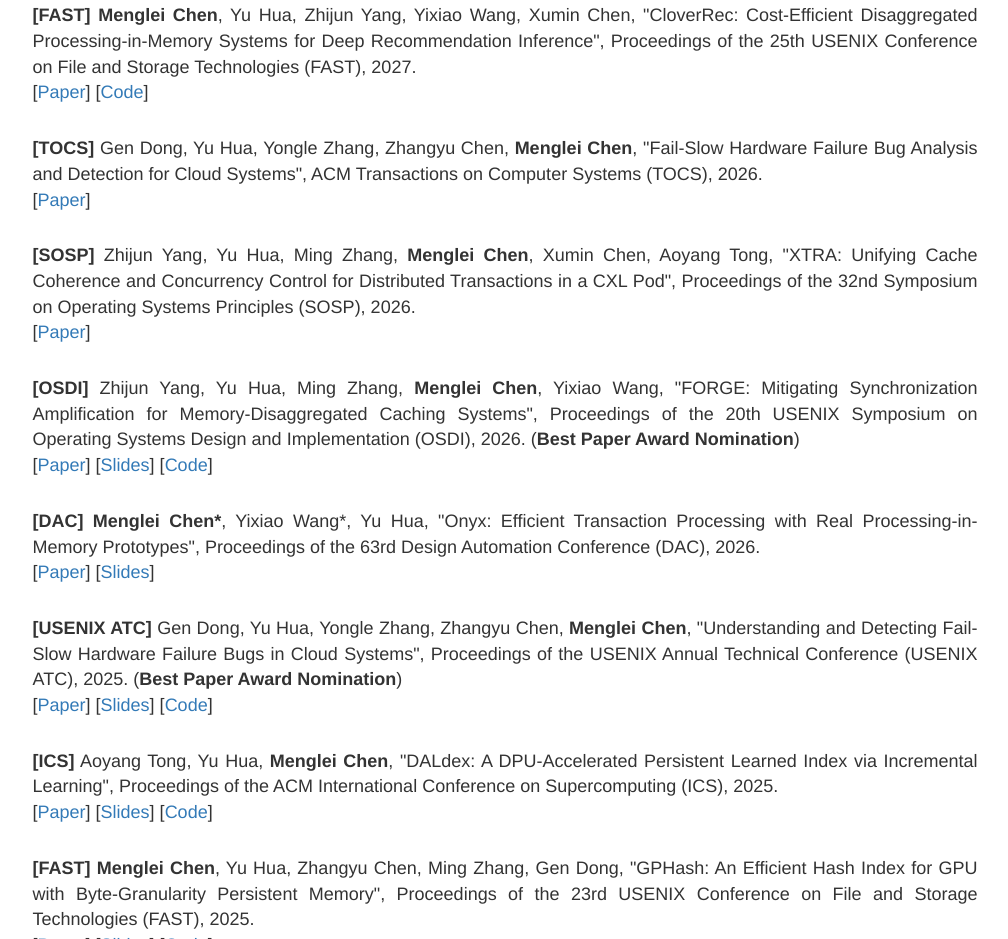
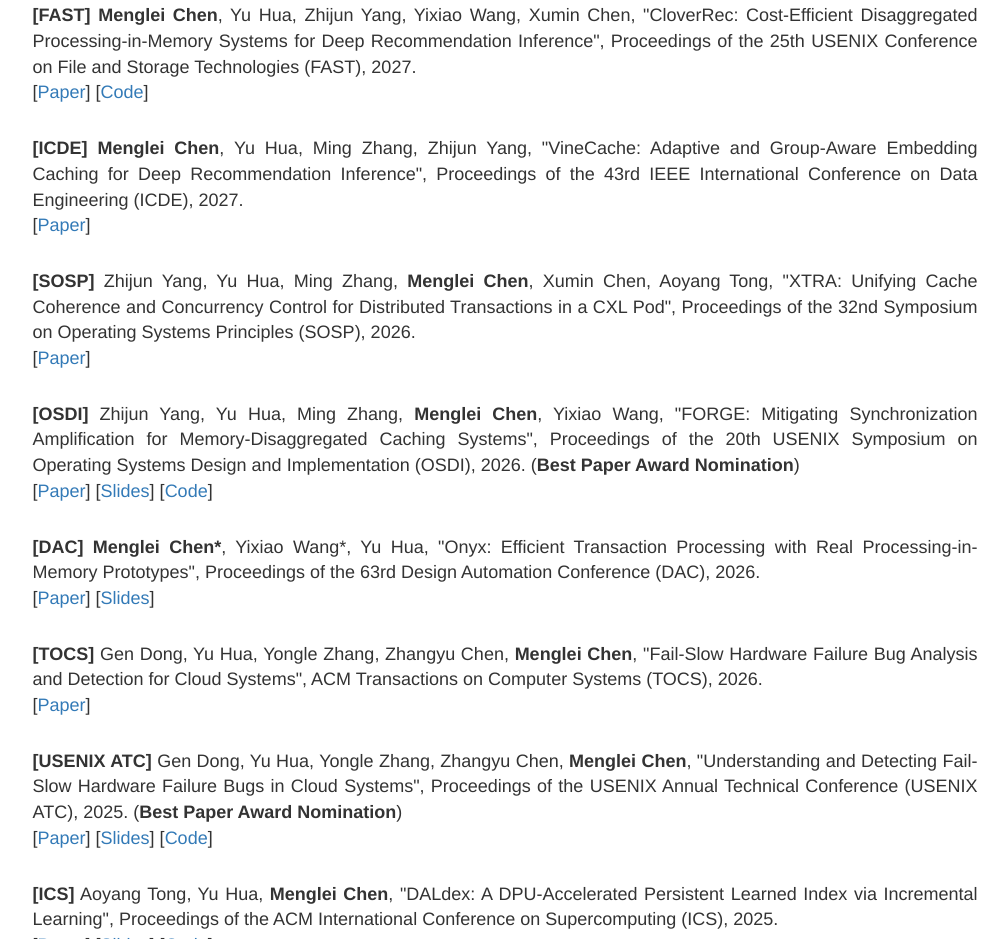
Before and after one commit to LighT-chenml/LighT-chenml.github.io, a plain HTML site: page index.html in a window 1280 px wide. Shown: the part 499-1438 px from the top of the page, without its empty margins (135-1143 px from the left). Drawn offline with nearby package versions, Linux system fonts and the light colour scheme.

Commit message:
Update publication list with VineCache ICDE 2027

```diff
--- a/index.html
+++ b/index.html
@@ -102,11 +102,11 @@
 
                     <p align="justify">
                         <font size="4.0">
-                        <b>[TOCS]</b> Gen Dong, Yu Hua, Yongle Zhang, Zhangyu Chen, <b>Menglei Chen</b>, "Fail-Slow Hardware Failure Bug Analysis and Detection for Cloud Systems", ACM Transactions on Computer Systems (TOCS), 2026.
+                        <b>[ICDE]</b> <b>Menglei Chen</b>, Yu Hua, Ming Zhang, Zhijun Yang, "VineCache: Adaptive and Group-Aware Embedding Caching for Deep Recommendation Inference", Proceedings of the 43rd IEEE International Conference on Data Engineering (ICDE), 2027.
                         </font>
                         <br>
                         <font size="4.0">
-                            [<a href="./resources/2026-TOCS-Sieve.pdf">Paper</a>]
+                            [<a href="">Paper</a>]
                         </font>
                         <br><br>
                     </p>
@@ -143,6 +143,17 @@
                         <font size="4.0">
                             [<a href="./resources/2026-DAC-Onyx.pdf">Paper</a>]
                             [<a href="./resources/2026-DAC-Onyx-Slides.pdf">Slides</a>]
+                        </font>
+                        <br><br>
+                    </p>
+
+                    <p align="justify">
+                        <font size="4.0">
+                        <b>[TOCS]</b> Gen Dong, Yu Hua, Yongle Zhang, Zhangyu Chen, <b>Menglei Chen</b>, "Fail-Slow Hardware Failure Bug Analysis and Detection for Cloud Systems", ACM Transactions on Computer Systems (TOCS), 2026.
+                        </font>
+                        <br>
+                        <font size="4.0">
+                            [<a href="./resources/2026-TOCS-Sieve.pdf">Paper</a>]
                         </font>
                         <br><br>
                     </p>
```
